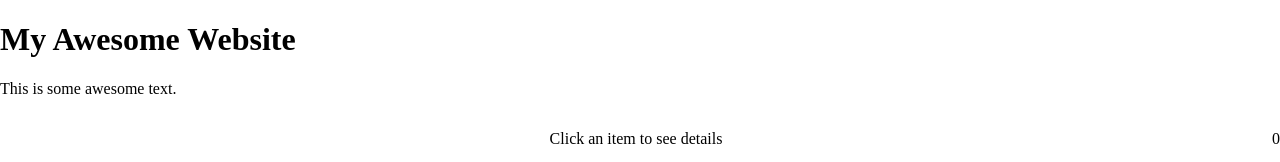
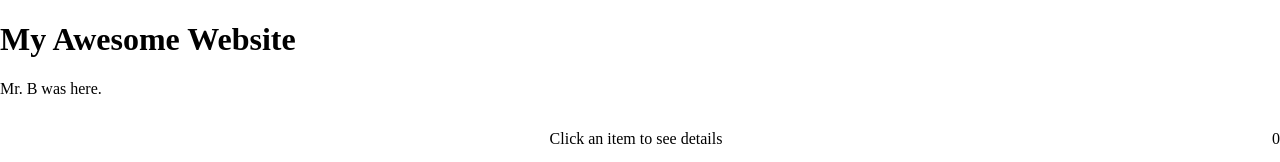
Before and after one commit to CTECH-IT/partner-shopping-project-hmm, a plain HTML site: page index.html in a window 1280 px wide. Shown: the top 162 px of the page. Drawn offline with nearby package versions, Linux system fonts and the light colour scheme.

Commit message:
mr b was here

```diff
--- a/index.html
+++ b/index.html
@@ -19,7 +19,7 @@
 <body>
   <header>
     <h1 class="page-title">My Awesome Website</h1>
-    <p>This is some awesome text.</p>
+    <p>Mr. B was here.</p>
   </header>
 
   <body>
```
